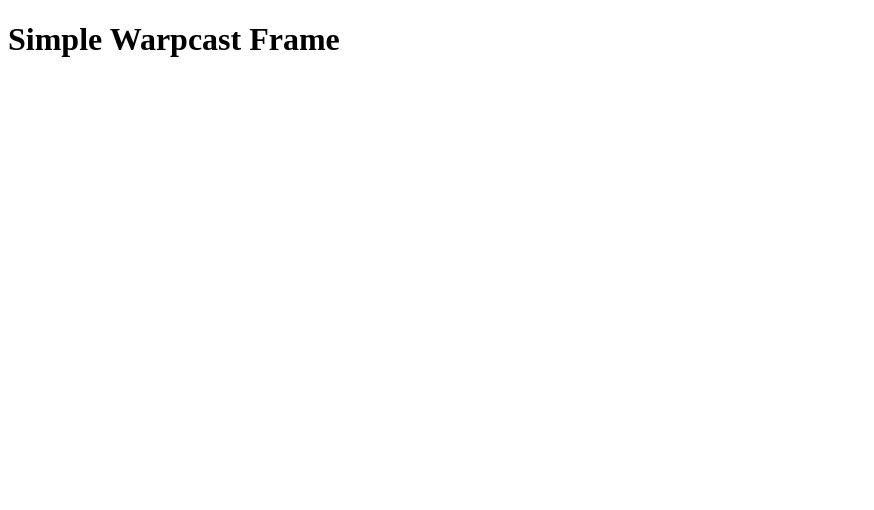
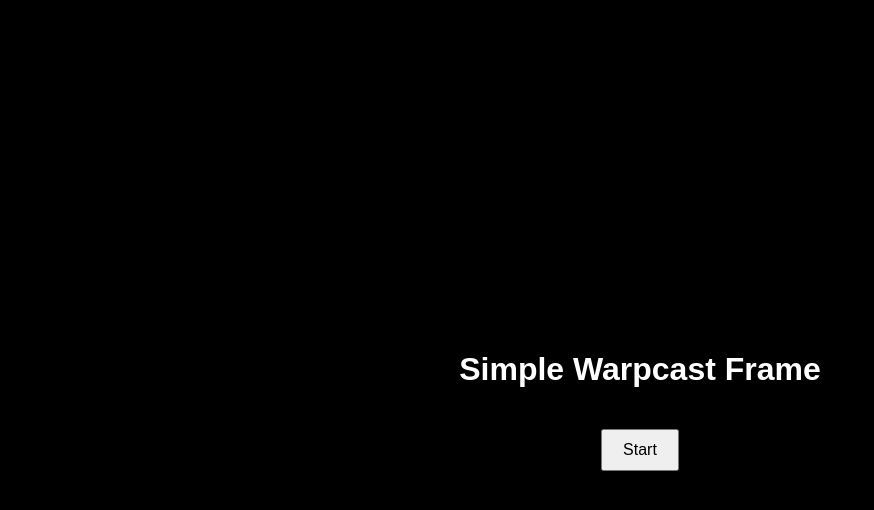
Before and after one commit to rizalwahid68/warpcast-frame, a plain HTML site: page frame.html in a window 1280 px wide. Shown: the whole page, without its empty margins (0-874 px from the left). Drawn offline with Linux system fonts and the light colour scheme.

Commit message:
Update frame.html

```diff
--- a/frame.html
+++ b/frame.html
@@ -5,10 +5,34 @@
   <meta name="viewport" content="width=device-width, initial-scale=1.0">
   <meta property="fc:frame" content="vNext">
   <meta property="fc:frame:image" content="https://mad-testingframe.vercel.app/park-2.png">
-  <meta property="fc:frame:start-button" content="https://mad-testingframe.vercel.app/park-3.png">
   <title>Simple Frame</title>
+  <style>
+    body {
+      display: flex;
+      flex-direction: column;
+      align-items: center;
+      justify-content: center;
+      height: 100vh;
+      margin: 0;
+      font-family: Arial, sans-serif;
+      background: #000;
+      color: #fff;
+    }
+    .content {
+      text-align: center;
+    }
+    .start-button {
+      padding: 10px 20px;
+      font-size: 16px;
+      margin-top: 20px;
+      cursor: pointer;
+    }
+  </style>
 </head>
 <body>
-  <h1>Simple Warpcast Frame</h1>
+  <div class="content">
+    <h1>Simple Warpcast Frame</h1>
+    <button class="start-button" onclick="location.href='https://mad-testingframe.vercel.app/park-3.png'">Start</button>
+  </div>
 </body>
 </html>
```
